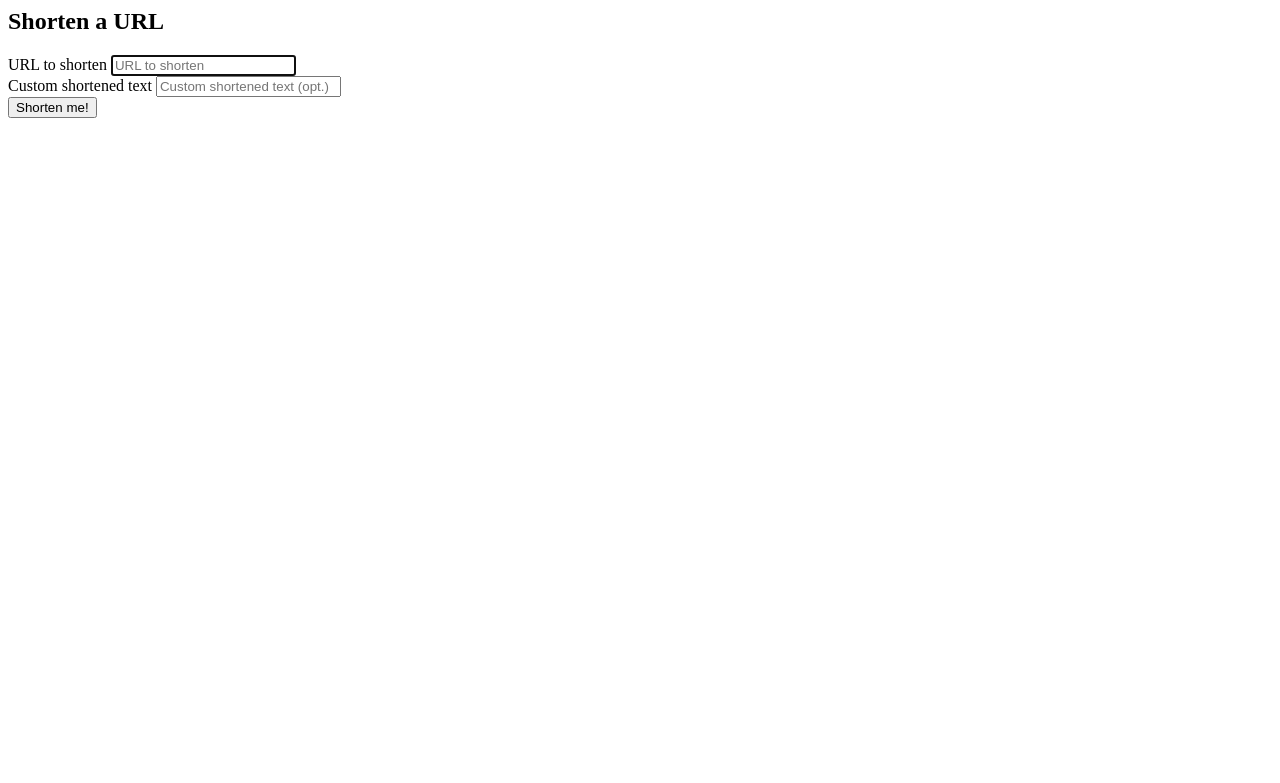
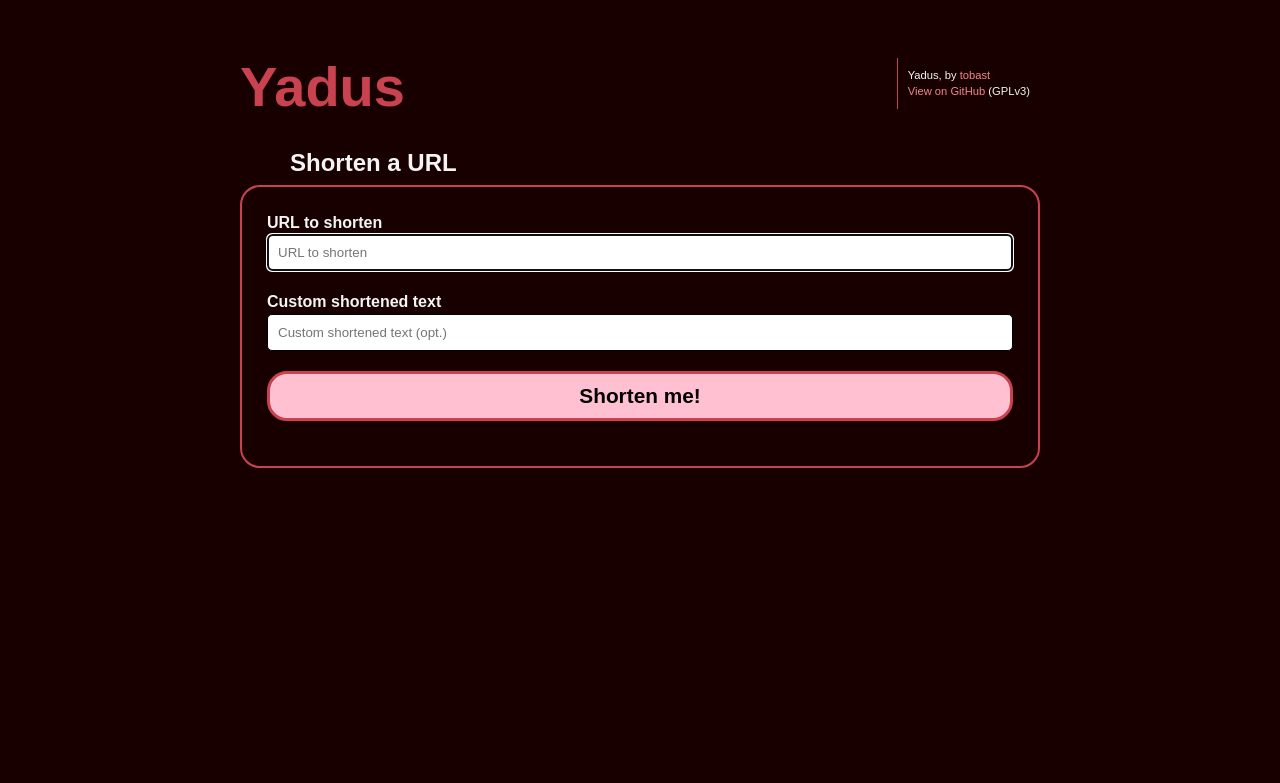
Before and after one commit to tobast/yadus, a Django app: page / in a window 1280 px wide. Shown: the top 783 px of the page. Run offline with Django 3.2, Linux system fonts and the light colour scheme; parts of the project's set-up code (start-up, migrations or seed data) failed here and were passed over.

Commit message:
frontend: somehow okay design

```diff
--- /dev/null
+++ b/yadus/shortener/static/css/yadus.css
@@ -0,0 +1,83 @@
+body {
+    font-family:Arial;
+    background-color: #180001;
+    color:#f4f4f4;
+    font-size:16px;
+    margin:2em auto;
+    max-width:800px;
+    height: 100%;
+    padding:1em;
+    line-height:1.4;
+}
+
+h1 {
+    margin-left: 0;
+    margin-top: 0px;
+    margin-bottom: 20px;
+    font-size: 42pt;
+    color: #c84250;
+}
+
+a {
+    color: #f48688;
+    text-decoration: none;
+}
+
+h2 {
+    margin-left: 50px;
+    margin-bottom: 0.2em;
+    background-color: #180001;
+}
+
+#shorten-form {
+    border: 2px solid #c84250;
+    border-radius: 20px;
+    padding: 25px;
+}
+
+input {
+    width: 100%;
+    box-sizing: border-box;
+    padding: 10px;
+    border: 1px solid;
+    border-radius: 5px;
+    margin-bottom: 20px;
+    color: black;
+    background-color: white;
+}
+
+label {
+    font-weight: bold;
+}
+
+.button {
+    background-color: #ffc0d1;
+    color: black;
+    border: 3px solid #c84250;
+    border-radius: 20px;
+    font-weight: bold;
+    font-size: 1.3em;
+    transition-duration: 0.4s;
+}
+
+.button:hover {
+    background-color: #ffb3b4;
+}
+
+#info {
+    float: right;
+    font-size: 0.7em;
+    margin-top: 10px;
+    padding: 10px;
+    border-left: 1px solid #c84250;
+}
+
+#error-banner {
+    margin: 20px 0px;
+    border-radius: 10px;
+    padding: 10px;
+    padding-left: 20px;
+    background-color: #c84250;
+    color: white;
+    font-size: 1.2em;
+}
--- /dev/null
+++ b/yadus/shortener/templates/shortener/base.html
@@ -0,0 +1,23 @@
+{% load i18n staticfiles %}
+{% get_current_language as LANGUAGE_CODE %}
+<!DOCTYPE html>
+<html lang="{{ LANGUAGE_CODE }}">
+  <head>
+    <meta charset="UTF-8">
+    <meta content="text/html; charset=utf-8" http-equiv="Content-Type">
+    <link rel="stylesheet" href="{% static 'css/yadus.css' %}" />
+  </head>
+  <body>
+    <div id="info">
+      Yadus, by <a href="https://tobast.fr/">tobast</a><br/>
+      <a href="https://github.com/tobast/yadus">View on GitHub</a> (GPLv3)
+    </div>
+
+    <a href="{% url 'index' %}">
+      <h1>Yadus</h1>
+    </a>
+
+    {% block content %}
+    {% endblock %}
+  </body>
+</html>
--- a/yadus/shortener/templates/shortener/index.html
+++ b/yadus/shortener/templates/shortener/index.html
@@ -1,5 +1,7 @@
+{% extends 'shortener/base.html' %}
 {% load i18n %}
 
+{% block content %}
 <h2>{% trans "Shorten a URL" %}</h2>
 
 {% if error_text %}
@@ -34,3 +36,4 @@
          value="{% trans "Shorten me!" %}"
          id="input-submit">
 </form>
+{% endblock %}
```
